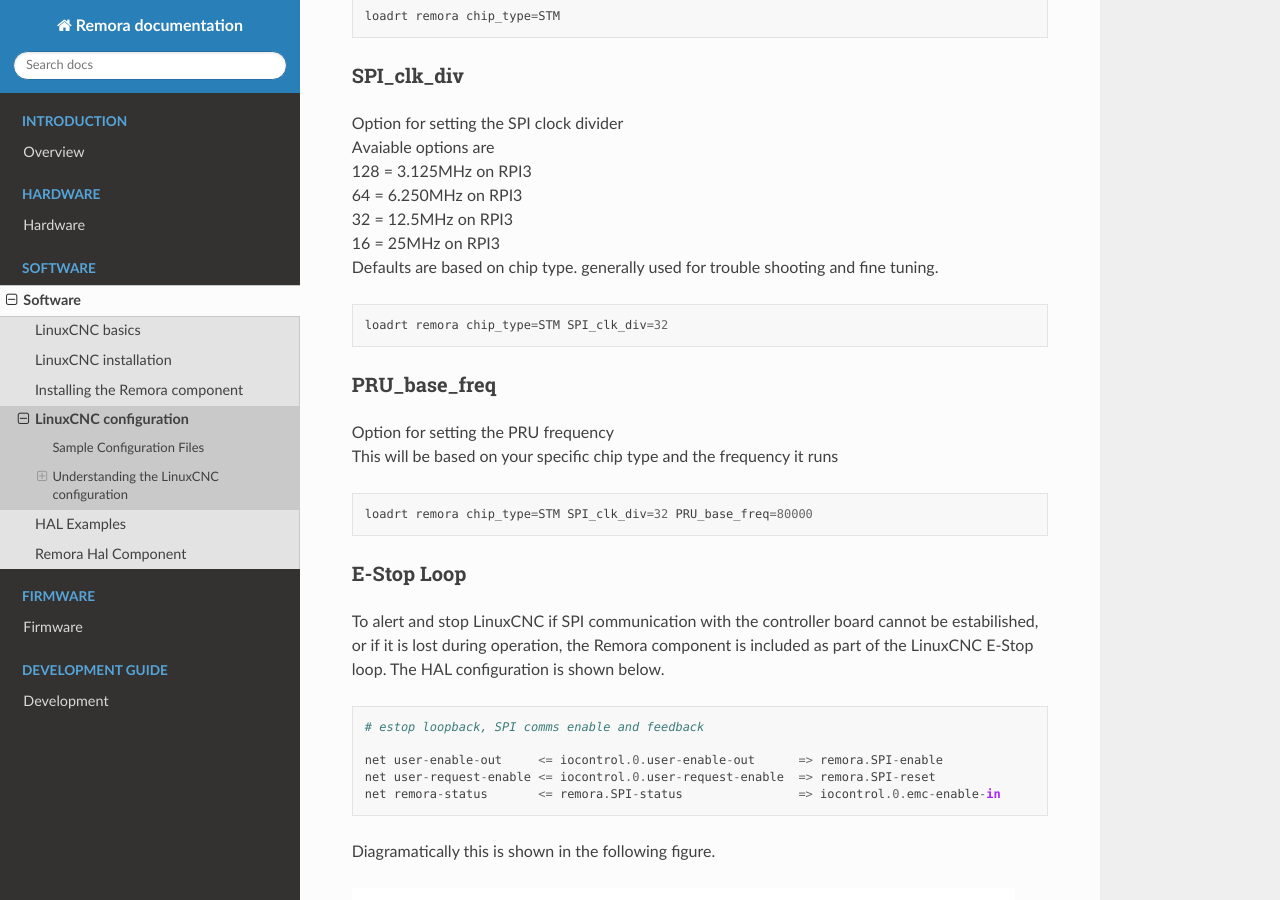
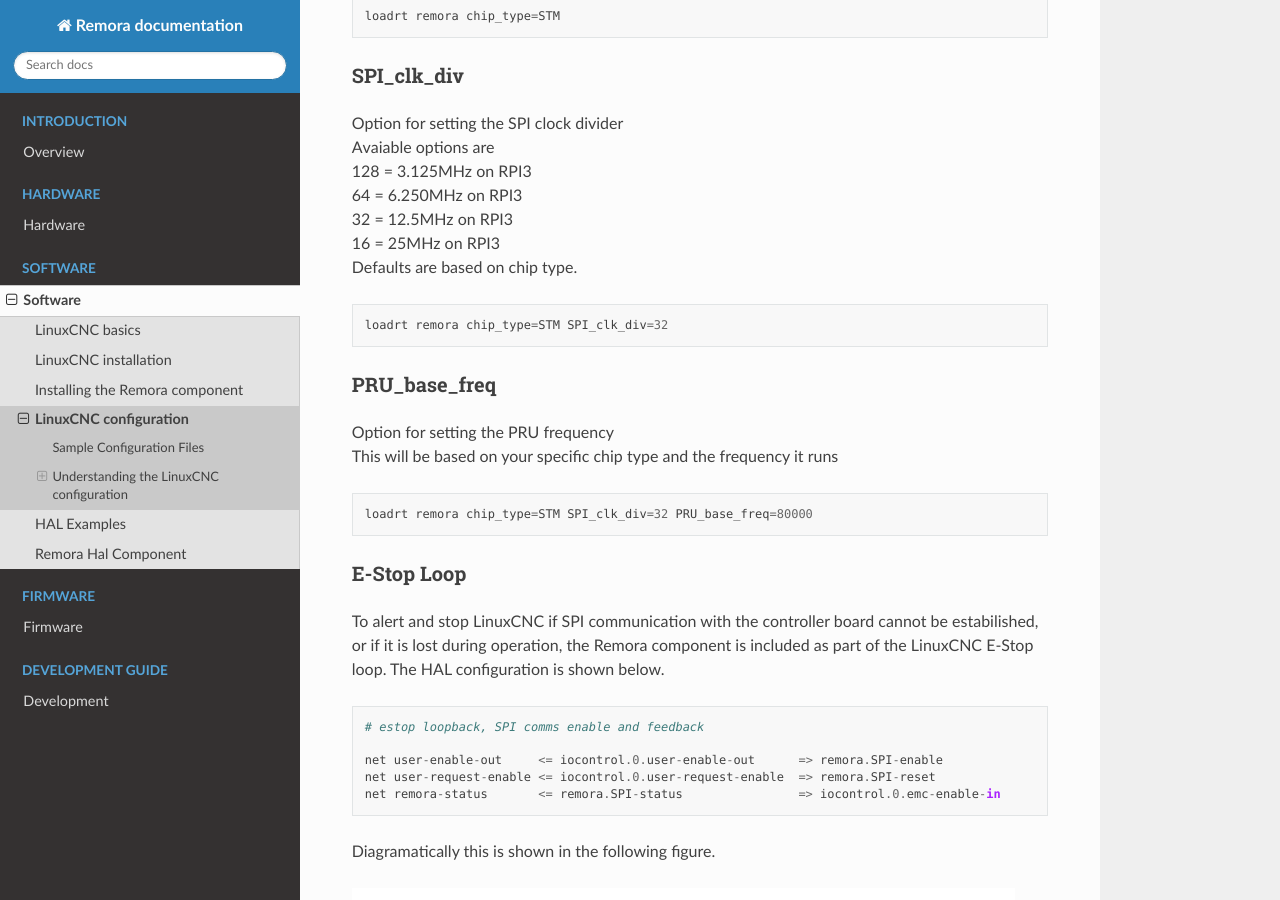
Before and after one commit to scottalford75/Remora-docs, a Sphinx documentation site: the page built from docs/source/software/linuxcnc-config.rst, in a window 1280 px wide and 900 px high, scrolled down 1026 px. Built offline with Sphinx 7.4.7 and the Read the Docs theme 2.0.0, drawn with Linux system fonts in a browser that asks for light colours.

Commit message:
Update linuxcnc-config.rst

```diff
--- a/docs/source/software/linuxcnc-config.rst
+++ b/docs/source/software/linuxcnc-config.rst
@@ -62,7 +62,7 @@
 | 64  =	6.250MHz on RPI3
 | 32 =	12.5MHz on RPI3
 | 16 = 25MHz on RPI3
-| Defaults are based on chip type. generally used for trouble shooting and fine tuning.
+| Defaults are based on chip type.
 
 .. code-block::
 
```
